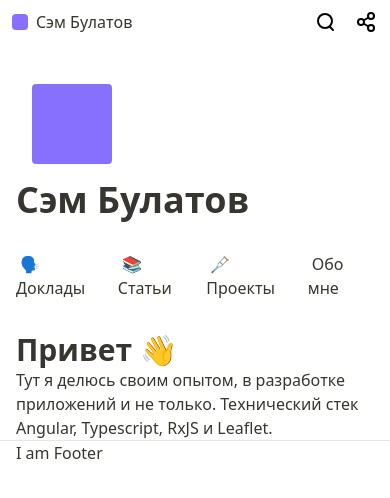
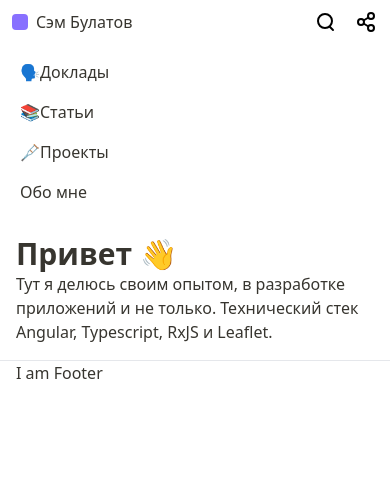
Before and after one commit to mephistorine/mephi, a Next.js app: page / in a window 390 px wide. Shown: the top 498 px of the page. Built offline with nearby package versions, Linux system fonts and the light colour scheme.

Commit message:
feat: Сортировка статей
- С главной страницы удалены дублирующие данные

```diff
--- a/_articles/dd.mdx
+++ b/_articles/what-is-angular-module.mdx
@@ -1,8 +1,8 @@
 ---
 title: Что такое модуль? И зачем он нужен?
 slug: what-is-angular-module
-createTime: 2022-07-05T18:50:42.284Z
-updateTime: 2022-07-05T18:50:42.284Z
+createTime: 2022-07-06T18:50:42.284Z
+updateTime: 2022-07-07T18:50:42.284Z
 tags:
   - angular
 icon: https://dummyimage.com/400x400/8870ff/0011ff.png&text=+
--- a/pages/articles/index.tsx
+++ b/pages/articles/index.tsx
@@ -1,9 +1,11 @@
 import { GetStaticProps } from "next"
+import Head from "next/head"
 import Link from "next/link"
 import { Footer, Header } from "../../components"
 import { ARTICLES_BREADCRUMB, HOME_PAGE } from "../../constants"
 import { Article, ArticleLike, makeArticle } from "../../domain"
 import { getAllArticles } from "../../entities"
+import { descSort } from "../../utils/desc-sort"
 
 interface AllArticlesPageProps {
   articleData: readonly ArticleLike[]
@@ -20,8 +22,12 @@ export const getStaticProps: GetStaticProps<AllArticlesPageProps> = () => {
 
 export default function AllArticlesPage({ articleData }: AllArticlesPageProps) {
   const articles: readonly Article[] = articleData.map((articleLike) => makeArticle(articleLike))
+
   return <>
-    <Header breadcrumbs={ [ HOME_PAGE, ARTICLES_BREADCRUMB ] }/>
+    <Head>
+      <title>Статьи – { HOME_PAGE.name }</title>
+    </Head>
+    <Header breadcrumbs={ [ HOME_PAGE, ARTICLES_BREADCRUMB ] } />
     <main>
       <div className="icon-container mb-4">
         <div className="wrap">
@@ -35,7 +41,10 @@ export default function AllArticlesPage({ articleData }: AllArticlesPageProps) {
           <section className="mb-8 overflow-auto text-container">
             <ul>
               {
-                articles.map((article) => {
+                articles
+                  .slice()
+                  .sort((a, b) => descSort(a, b, v => Date.parse(v.createTime)))
+                  .map((article) => {
                     return <li key={ article.slug }>
                       <Link href={ `/articles/${ article.slug }` }>
                         <a href={ `/articles/${ article.slug }` }>
--- a/pages/index.tsx
+++ b/pages/index.tsx
@@ -10,19 +10,10 @@ export default function Home() {
     </Head>
     <Header breadcrumbs={ [ HOME_PAGE ] } />
     <main>
-      <div className="icon-container mb-4">
-        <div className="wrap">
-          <p className="article-icon text-[5rem] leading-none px-4 sm:px-0">
-            <PageIcon icon={ HOME_PAGE.icon } />
-          </p>
-        </div>
-      </div>
-      <div className="wrap sm:py-4">
+      <div className="wrap py-4">
         <div>
-          <h1 className="text-4xl font-bold mb-8">{ HOME_PAGE.name }</h1>
-
           <section className="mb-8">
-            <ul className="flex justify-between gap-4">
+            <ul className="flex justify-between gap-4 flex-col sm:flex-row">
               <li>
                 <Link href={ TALKS_BREADCRUMB.url }>
                   <a className="interactive" href={ TALKS_BREADCRUMB.url }>
@@ -61,6 +52,8 @@ export default function Home() {
             <h2 className="text-3xl font-bold">Привет 👋</h2>
             <p>Тут я делюсь своим опытом, в разработке приложений и не только. Технический стек Angular, Typescript, RxJS и Leaflet.</p>
           </section>
+
+
         </div>
       </div>
     </main>
--- a/styles/globals.css
+++ b/styles/globals.css
@@ -11,7 +11,7 @@ summary {
 }
 
 .wrap {
-  @apply max-w-[60ch] mx-auto px-4 sm:p-0
+  @apply max-w-[60ch] mx-auto px-4
 }
 
 .icon-container.have-poster .article-icon {
--- /dev/null
+++ b/utils/asc-sort.ts
@@ -0,0 +1,5 @@
+export function ascSort<T>(a: T, b: T, getter: (value: T) => number) {
+  const computedA = getter(a)
+  const computedB = getter(b)
+  return computedA - computedB
+}
--- /dev/null
+++ b/utils/desc-sort.ts
@@ -0,0 +1,5 @@
+import { ascSort } from "./asc-sort"
+
+export function descSort<T>(a: T, b: T, getter: (value: T) => number) {
+  return ascSort(a, b, getter) * -1
+}
--- a/utils/index.ts
+++ b/utils/index.ts
@@ -3,3 +3,4 @@ export * from "./rehype-headings"
 export * from "./rehype-table-of-contents"
 export * from "./date"
 export * from "./maybe"
+export * from "./asc-sort"
```
Lines whose indentation alone changed are shown as unchanged.
